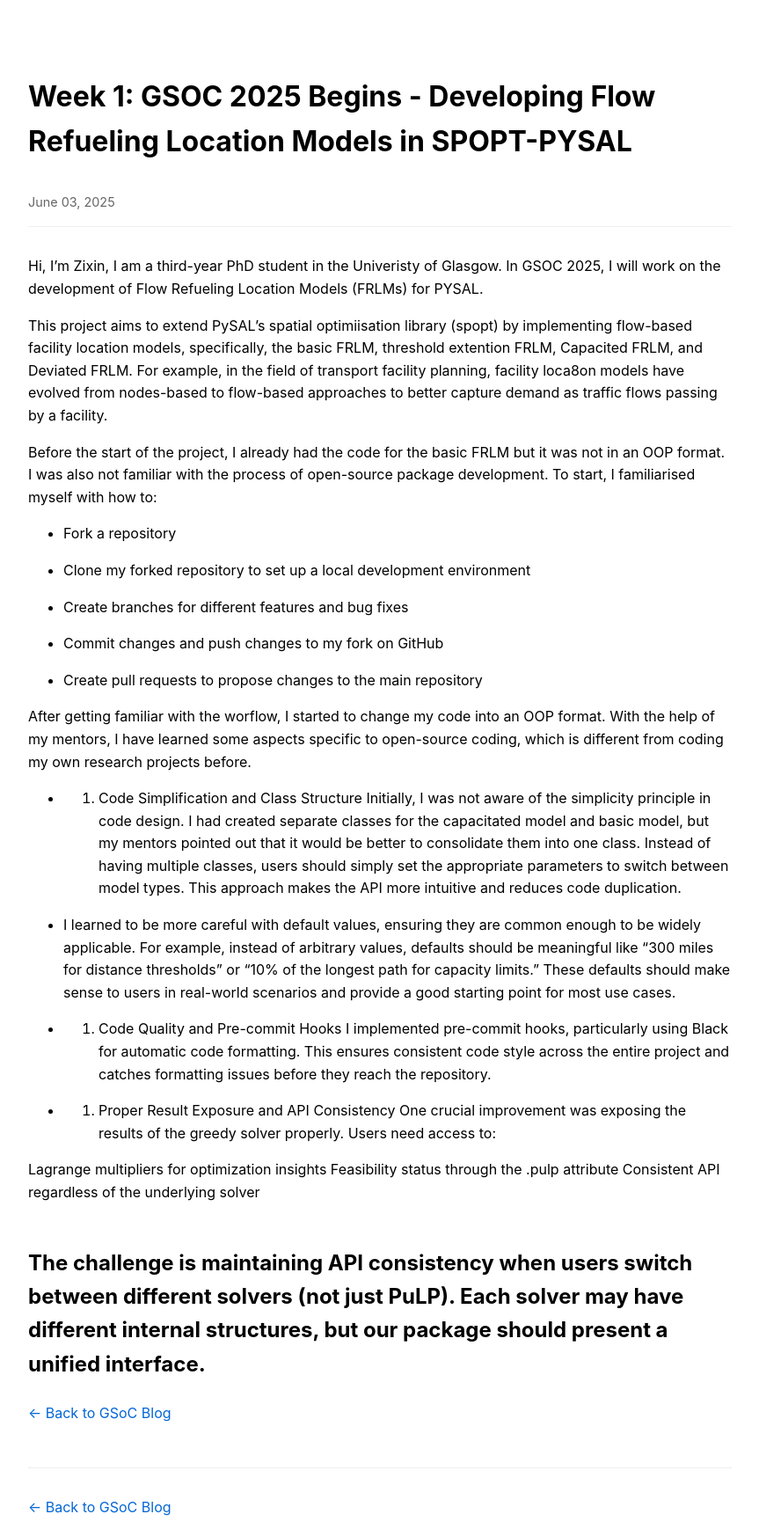
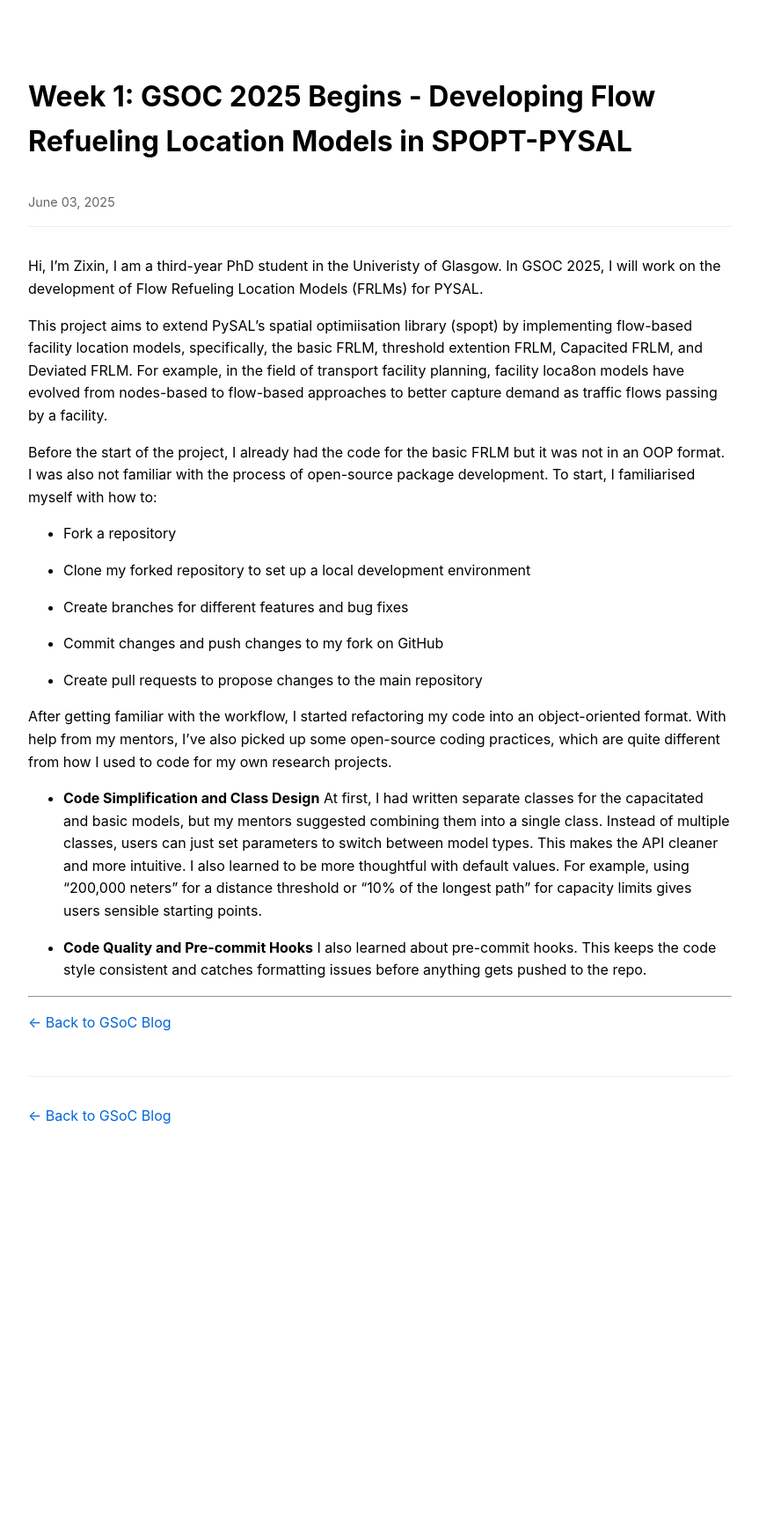
Before and after one commit to fengzixin0617/fengzixin0617.github.io, a Jekyll site: the page built from _posts/2025-06-05-week-1.md, in a window 1280 px wide. Shown: the whole page at 88% size, without its empty margins (208-1071 px from the left). Built offline with Jekyll 4.4.1, drawn with Linux system fonts in a browser that asks for light colours; after the commit the page ends 1302 px from its top, so only the background shows below that.

Commit message:
Update 2025-06-05-week-1.md

```diff
--- a/_posts/2025-06-05-week-1.md
+++ b/_posts/2025-06-05-week-1.md
@@ -18,24 +18,12 @@ Before the start of the project, I already had the code for the basic FRLM but i
 - Commit changes and push changes to my fork on GitHub
 - Create pull requests to propose changes to the main repository
 
-After getting familiar with the worflow, I started to change my code into an OOP format. With the help of my mentors, I have learned some aspects specific to open-source coding, which is different from coding my own research projects before.
+After getting familiar with the workflow, I started refactoring my code into an object-oriented format. With help from my mentors, I’ve also picked up some open-source coding practices, which are quite different from how I used to code for my own research projects.
 
-- 1. Code Simplification and Class Structure
-Initially, I was not aware of the simplicity principle in code design. I had created separate classes for the capacitated model and basic model, but my mentors pointed out that it would be better to consolidate them into one class. Instead of having multiple classes, users should simply set the appropriate parameters to switch between model types. This approach makes the API more intuitive and reduces code duplication.
+- __Code Simplification and Class Design__ At first, I had written separate classes for the capacitated and basic models, but my mentors suggested combining them into a single class. Instead of multiple classes, users can just set parameters to switch between model types. This makes the API cleaner and more intuitive. I also learned to be more thoughtful with default values. For example, using "200,000 neters" for a distance threshold or "10% of the longest path" for capacity limits gives users sensible starting points.
 
-- I learned to be more careful with default values, ensuring they are common enough to be widely applicable. For example, instead of arbitrary values, defaults should be meaningful like "300 miles for distance thresholds" or "10% of the longest path for capacity limits." These defaults should make sense to users in real-world scenarios and provide a good starting point for most use cases.
+- __Code Quality and Pre-commit Hooks__  I also learned about pre-commit hooks. This keeps the code style consistent and catches formatting issues before anything gets pushed to the repo.
 
-- 3. Code Quality and Pre-commit Hooks
-I implemented pre-commit hooks, particularly using Black for automatic code formatting. This ensures consistent code style across the entire project and catches formatting issues before they reach the repository.
-
-- 4. Proper Result Exposure and API Consistency
-One crucial improvement was exposing the results of the greedy solver properly. Users need access to:
-
-Lagrange multipliers for optimization insights
-Feasibility status through the .pulp attribute
-Consistent API regardless of the underlying solver
-
-The challenge is maintaining API consistency when users switch between different solvers (not just PuLP). Each solver may have different internal structures, but our package should present a unified interface.
 ---
 
 [← Back to GSoC Blog]({{ site.baseurl }}/gsoc2025/)
```
